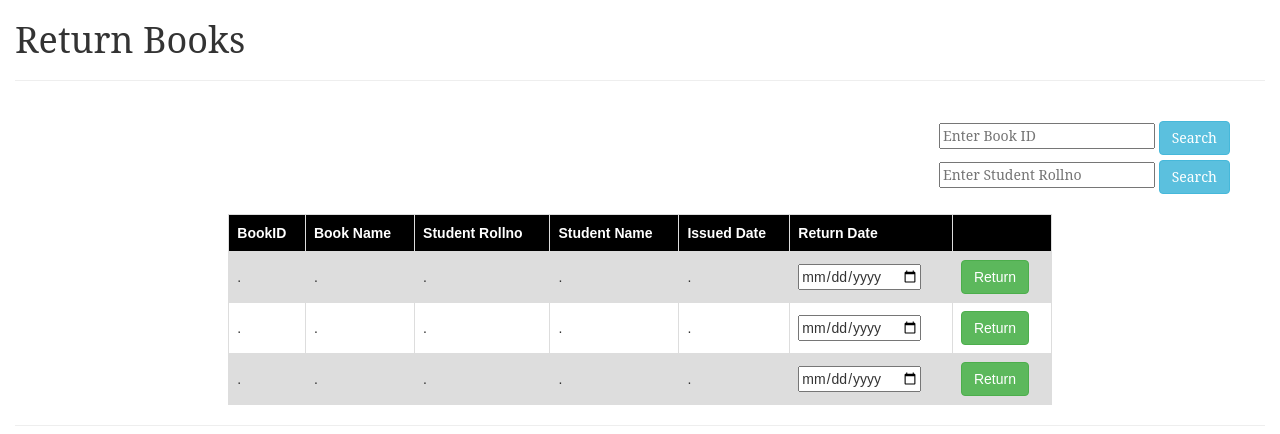
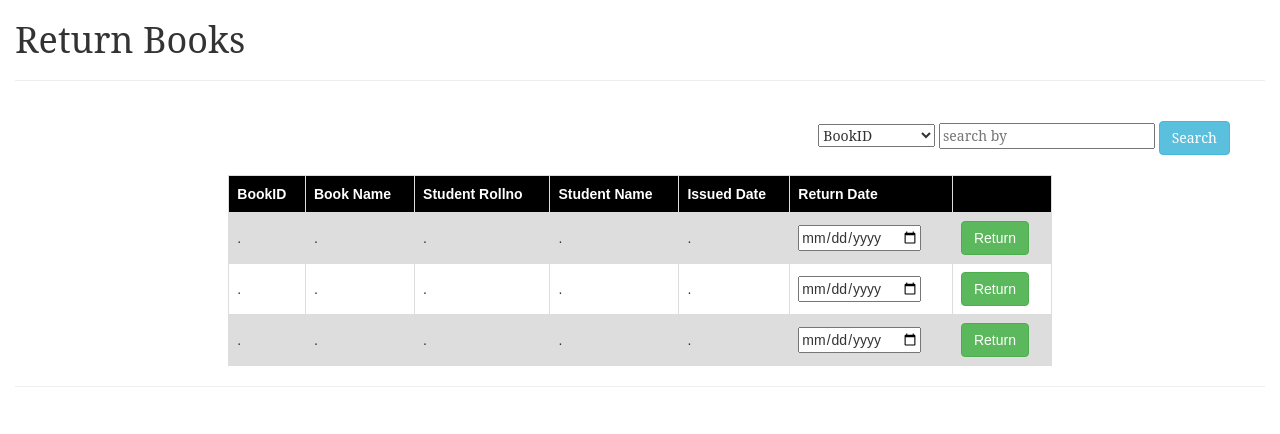
Before and after one commit to vineeth-vijayan/LMS, a PHP site: page /admin_return.php in a window 1280 px wide. Shown: the part 52-486 px from the top of the page. Run offline with PHP 8.4, Linux system fonts and the light colour scheme.

Commit message:
Change in searching

```diff
--- a/admin_fine.php
+++ b/admin_fine.php
@@ -87,7 +87,11 @@
   </div>
   <br>
   <div class="input-append" align="right" style="margin-right:35px;">
-    <input type="text" placeholder="Enter Student Rollno" id="" name=""/>
+    <select size="1" class="form-select form-select-sm" aria-label=".form-select-sm example">
+      <option value="RollNo">RollNo</option>
+      <option value="Student Name">Student Name</option>
+    </select>
+    <input type="text" placeholder="search by" id="" name=""/>
     <button class="btn btn-info">Search</button>
   </div>
   <br>
--- a/admin_return.php
+++ b/admin_return.php
@@ -87,14 +87,16 @@
   </div>
   <br>
   <div class="input-append" align="right" style="margin-right:35px;">
-    <input type="text" placeholder="Enter Book ID" id="" name=""/>
+    <select size="1" class="form-select form-select-sm" aria-label=".form-select-sm example">
+      <option value="BookID">BookID</option>
+      <option value="Book Name">Book Name</option>
+      <option value="RollNo">RollNo</option>
+      <option value="Student Name">Student Name</option>
+    </select>
+    <input type="text" placeholder="search by" id="" name=""/>
     <button class="btn btn-info">Search</button>
   </div>
 
-  <div class="input-append" align="right" style="margin-right:35px;margin-top:5px;">
-    <input type="text" placeholder="Enter Student Rollno" id="" name=""/>
-    <button class="btn btn-info">Search</button>
-  </div>
   <br>
   <div class="row content">
     <div class="col-sm-2 text-left">
```
Also changed, not shown: admin_book.php (+7 -1 lines), admin_issued.php (+7 -6 lines), admin_stud.php (+7 -1 lines), stud_book.php (+18 -1 lines), stud_fine.php (+0 -7 lines).
